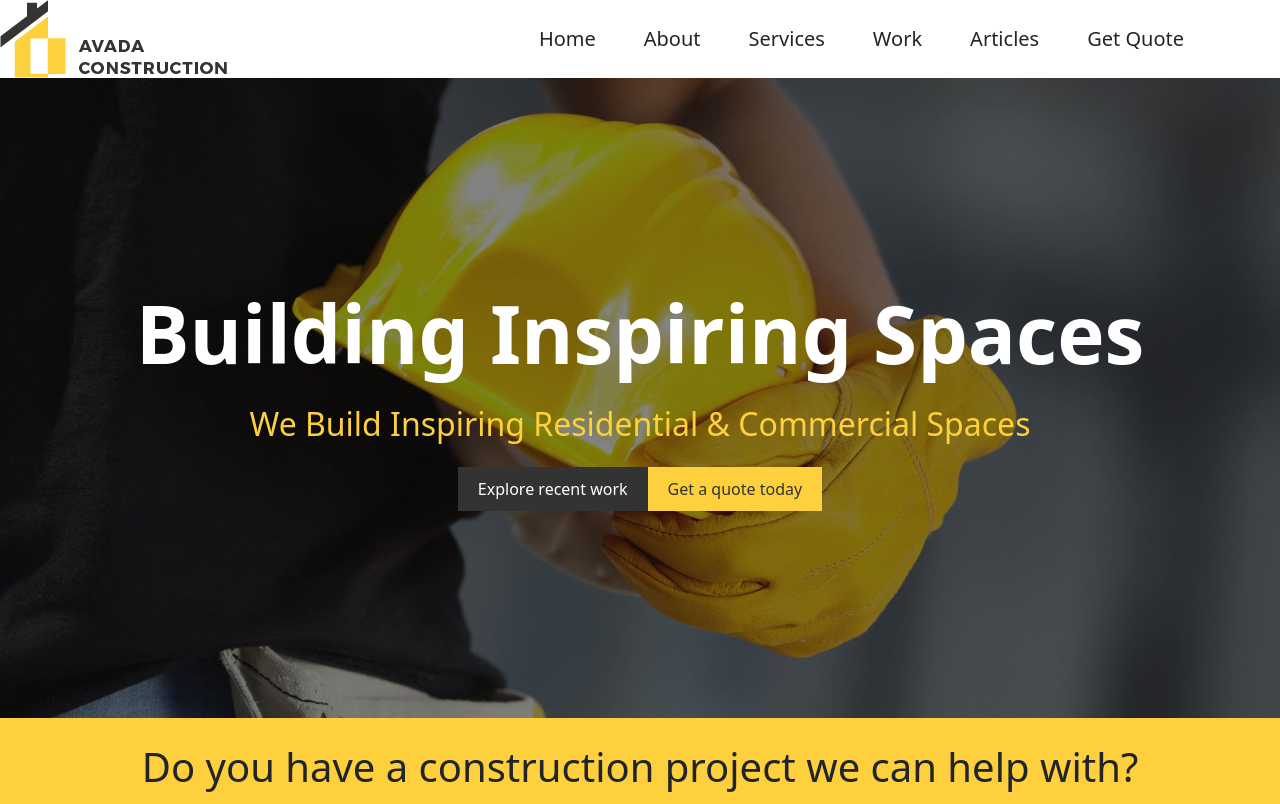
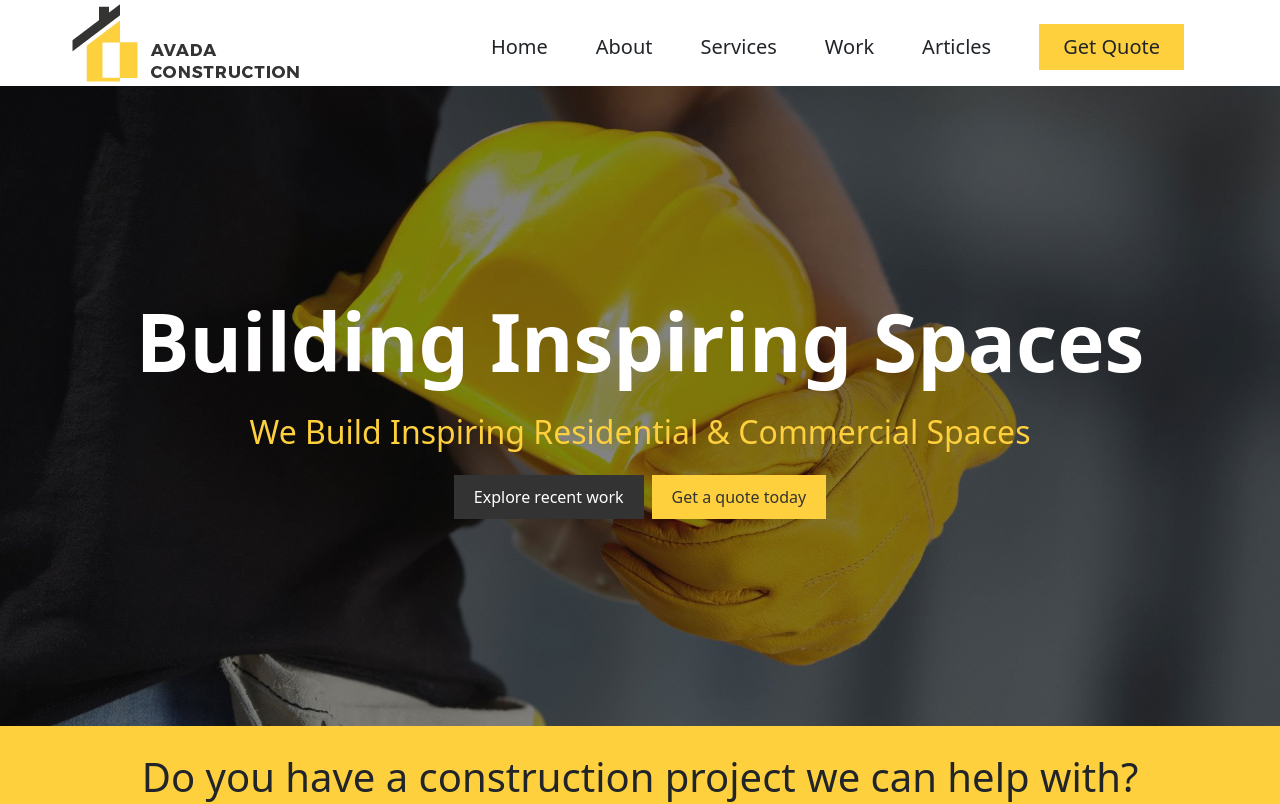
Before and after one commit to davidelunetta/proj-html-vuejs, a Vue app: page / in a window 1280 px wide. Shown: the top 804 px of the page. Built offline with nearby package versions, Linux system fonts and the light colour scheme.

Commit message:
updated header

```diff
--- a/src/components/Header.vue
+++ b/src/components/Header.vue
@@ -1,18 +1,32 @@
 <template>
-  <div class="d-flex justify-content-between">
-    <div>
+  <div
+    class="my-nav d-flex justify-content-between align-items-center bg-white px-5"
+  >
+    <div class="ms-4">
       <img src="../assets/img/construction_logo.png" alt="logo" />
     </div>
     <div class="d-flex flex-row">
       <nav class="pe-5">
         <ul class="d-flex mt-4">
-          <li v-for="item in menuItems">
-            <a class="me-5 fs-5" href="#">{{ item }}</a>
+          <li
+            v-for="(item, index) in menuItems"
+            class="d-flex align-items-center"
+          >
+            <a
+              :class="{
+                'me-5': index < menuItems.length - 1,
+                'me-0 px-4 py-2 nav-link ': index === menuItems.length - 1,
+                'fs-5  ': true,
+              }"
+              href="#"
+              >{{ item }}</a
+            >
           </li>
         </ul>
       </nav>
     </div>
   </div>
+  <div id="navBarPlaceHolder"></div>
   <div
     id="hero"
     class="slider d-flex flex-column align-items-center justify-content-center"
@@ -20,19 +34,17 @@
     <h1>Building Inspiring Spaces</h1>
     <h5 class="pt-3">We Build Inspiring Residential & Commercial Spaces</h5>
     <div class="pt-3">
-      <button class="btn-header-left">Explore recent work</button>
-      <button class="btn-header-right">Get a quote today</button>
+      <button class="btn-header-left me-1">Explore recent work</button>
+      <button class="btn-header-right ms-1">Get a quote today</button>
     </div>
   </div>
   <div
     class="y-flag d-flex flex-column align-items-center justify-content-center"
   >
-    <span class="pb-5"
-      >Do you have a construction project we can help with?</span
-    >
-  </div>
-  <div class="d-flex align-items-center justify-content-center">
-    <button class="btn-header-left">GET A FREE QUOTE</button>
+    <span class="">Do you have a construction project we can help with?</span>
+    <div class="quote-btn d-flex align-items-center justify-content-center">
+      <button class="btn-header-left">GET A FREE QUOTE</button>
+    </div>
   </div>
 </template>
 
@@ -50,4 +62,7 @@ export default {
 
 <style lang="scss" scoped>
 @import "../assets/style/main.scss";
+.nav-link {
+  background-color: #fed03d;
+}
 </style>
```
